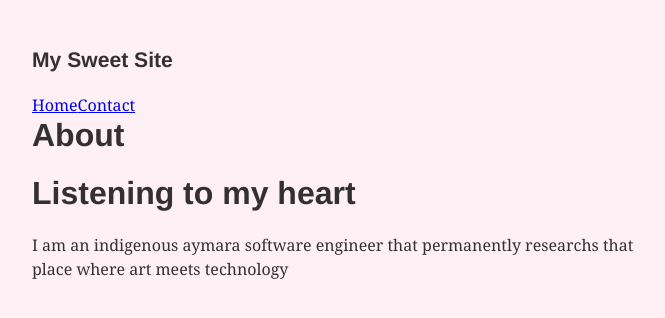
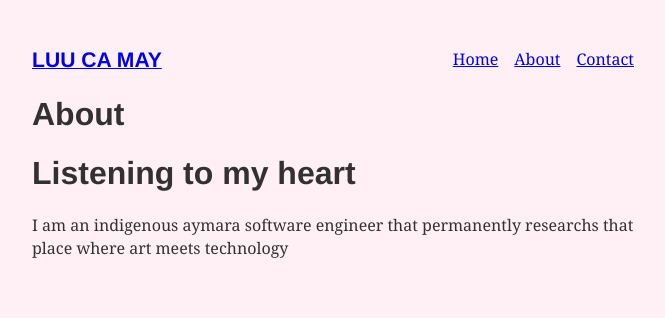
Before and after one commit to luucamay/luucamay-website, a Gatsby site: page /about in a window 1280 px wide. Shown: the whole page, without its empty margins (299-964 px from the left). Built offline with nearby package versions, Linux system fonts and the light colour scheme; Gatsby itself is replaced by a stand-in of ours.

Commit message:
Adding Navigation Links between pages

```diff
--- a/src/components/layout.js
+++ b/src/components/layout.js
@@ -1,7 +1,24 @@
 import React from "react"
+import { Link } from "gatsby"
+
+const ListLink = props => (
+  <li style={{ display: `inline-block`, marginRight: `1rem`}}>
+    <Link to={props.to}>{props.children}</Link>
+  </li>
+)
+
 export default ({ children }) => (
   <div style={{ margin: `3rem auto`, maxWidth: 650, padding: `0 1rem` }}>
-    <h3>My Sweet Site</h3>
+    <header style={{ marginBottom: `1.5rem` }}>
+      <Link to="/" style={{ textShadow: `none`, backgroundImage: `none` }}>
+        <h3 style={{ display: `inline` }}>LUU CA MAY</h3>
+      </Link>
+      <ul style={{ listStyle: `none`, float: `right` }}>
+        <ListLink to="/">Home</ListLink>
+        <ListLink to="/about/">About</ListLink>
+        <ListLink to="/contact/">Contact</ListLink>
+      </ul>
+    </header>
     {children}
   </div>
 )
--- a/src/pages/about.js
+++ b/src/pages/about.js
@@ -5,8 +5,6 @@ import Layout from "../components/layout"
 
 export default () => (
   <Layout>
-    <Link to="/">Home</Link>
-    <Link to="/contact/">Contact</Link>
     <Header headerText="About" />
     <Header headerText="Listening to my heart" />
     <p>I am an indigenous aymara software engineer that permanently researchs that place where art meets technology</p>
--- a/src/pages/contact.js
+++ b/src/pages/contact.js
@@ -5,8 +5,6 @@ import Layout from "../components/layout"
 
 export default () => (
   <Layout>
-    <Link to="/">Home</Link>
-    <Link to="/about/">About</Link>
     <Header headerText="Contact" />
     <p>I'd love to talk! Email me at the address below</p>
     <p>
```
Also changed, not shown: src/pages/index.js (+2 -5 lines).
